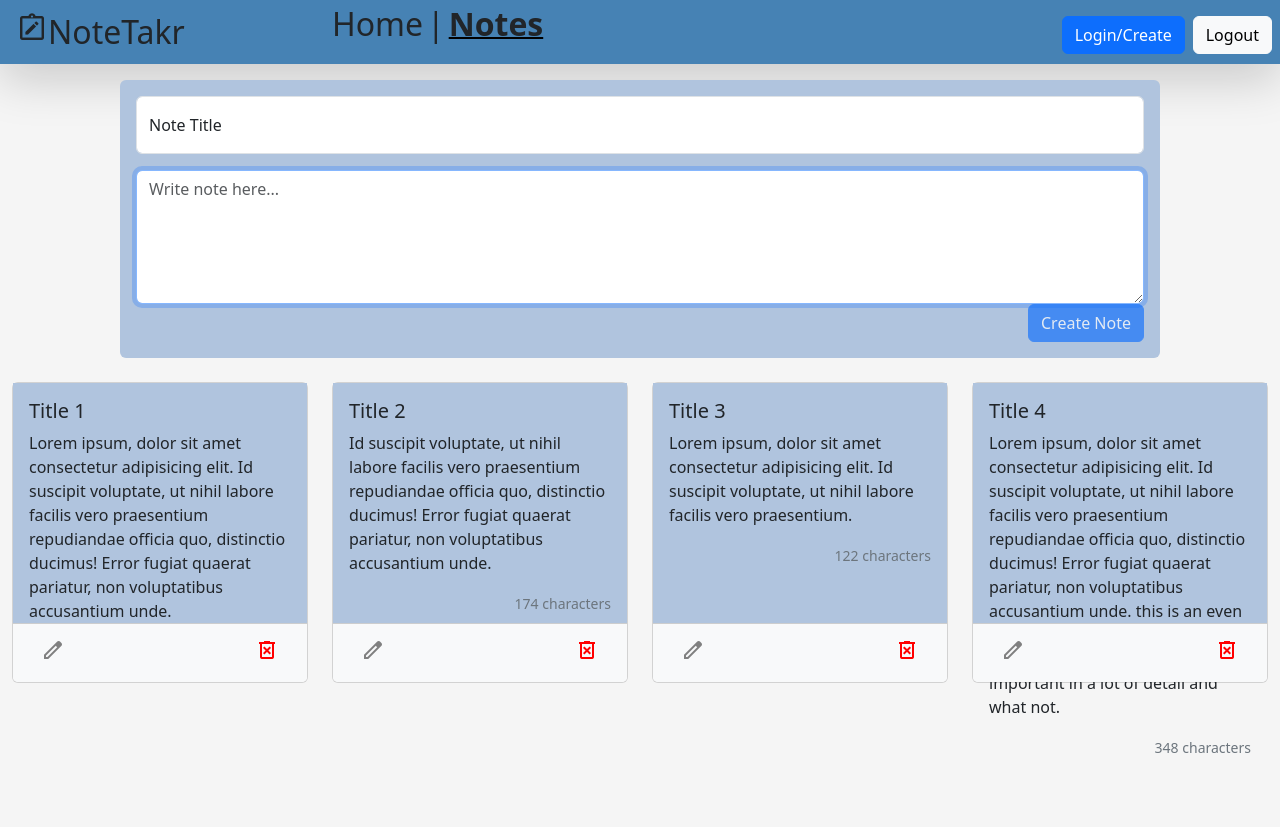
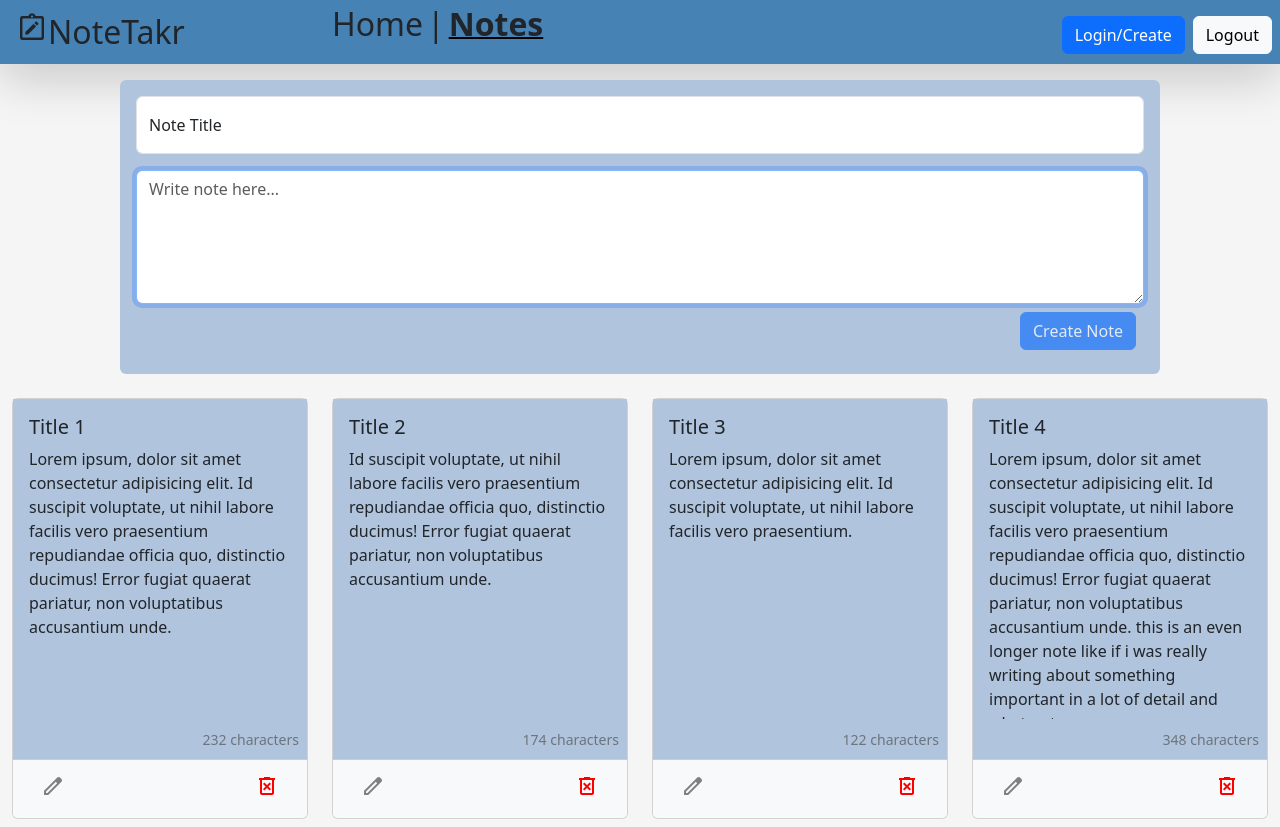
Before and after one commit to EricTimRussell/NoteTaker, a Vue app: page /notes in a window 1280 px wide. Before the commit the page ends 800 px from the top, so only its background shows below. Built offline with nearby package versions, Linux system fonts and the light colour scheme.

Commit message:
cannot send empty content/ update card style

```diff
--- a/src/components/NoteCardComponent.vue
+++ b/src/components/NoteCardComponent.vue
@@ -4,9 +4,9 @@
       <div class="card-body bg-lighter">
         <h5 class="card-title">{{ notes.title }}</h5>
         <p class="card-text">{{ notes.content }}</p>
-        <div class="text-end">
-          <small class="text-secondary">{{ characterLength }}</small>
-        </div>
+      </div>
+      <div class="text-end bg-lighter p-2">
+        <small class="text-secondary">{{ characterLength }}</small>
       </div>
       <div class="d-flex justify-content-between card-footer bg-light">
         <RouterLink :to="`/editNote/${notes.id}`">
@@ -46,8 +46,8 @@ const characterLength = computed(() => {
 
 <style scoped>
 .card-body{
-  height: 30vh;
-  max-height: 30vh;
+  height: 20rem;
+  max-height: 20rem;
 }
 .add-note:hover{
 transform: scale(1.2);
--- a/src/components/NoteFormComponent.vue
+++ b/src/components/NoteFormComponent.vue
@@ -5,12 +5,13 @@
       <label for="title">Note Title</label>
     </div>
     <div>
-      <textarea v-model="newNote.content" v-autofocus maxlength="450" class="form-control" rows="5"
+      <textarea v-model="newNote.content" v-autofocus maxlength="350" class="form-control" rows="5"
         placeholder="Write note here..." id="content">
       </textarea>
     </div>
-    <div class="d-flex justify-content-end">
-      <button :disabled="!newNote.content" @click="handleAddNote" class="btn btn-primary">Create Note</button>
+    <div class="d-flex justify-content-end p-2">
+      <button :disabled="!newNote.content || !newNote.title" @click="handleAddNote" class="btn btn-primary">Create
+        Note</button>
     </div>
   </div>
 </template>
--- a/src/views/EditNoteView.vue
+++ b/src/views/EditNoteView.vue
@@ -15,7 +15,8 @@
         </div>
         <div class="d-flex justify-content-end gap-1">
           <button @click="$router.back()" class="btn btn-danger">Cancel</button>
-          <button :disabled="!noteContent.content" @click="handleEditNote" class="btn btn-primary">Save Note</button>
+          <button :disabled="!noteContent.content || !noteContent.title" @click="handleEditNote"
+            class="btn btn-primary">Save Note</button>
         </div>
       </div>
     </div>
```
